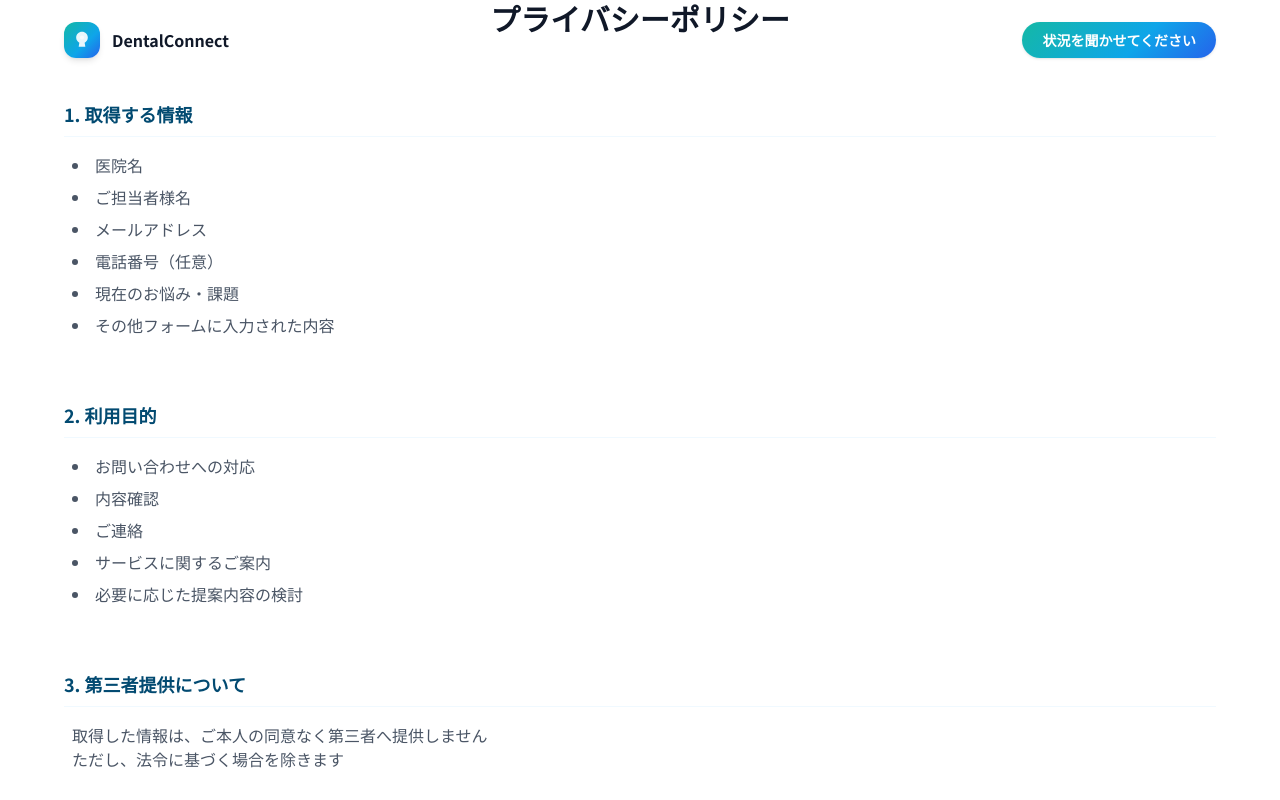
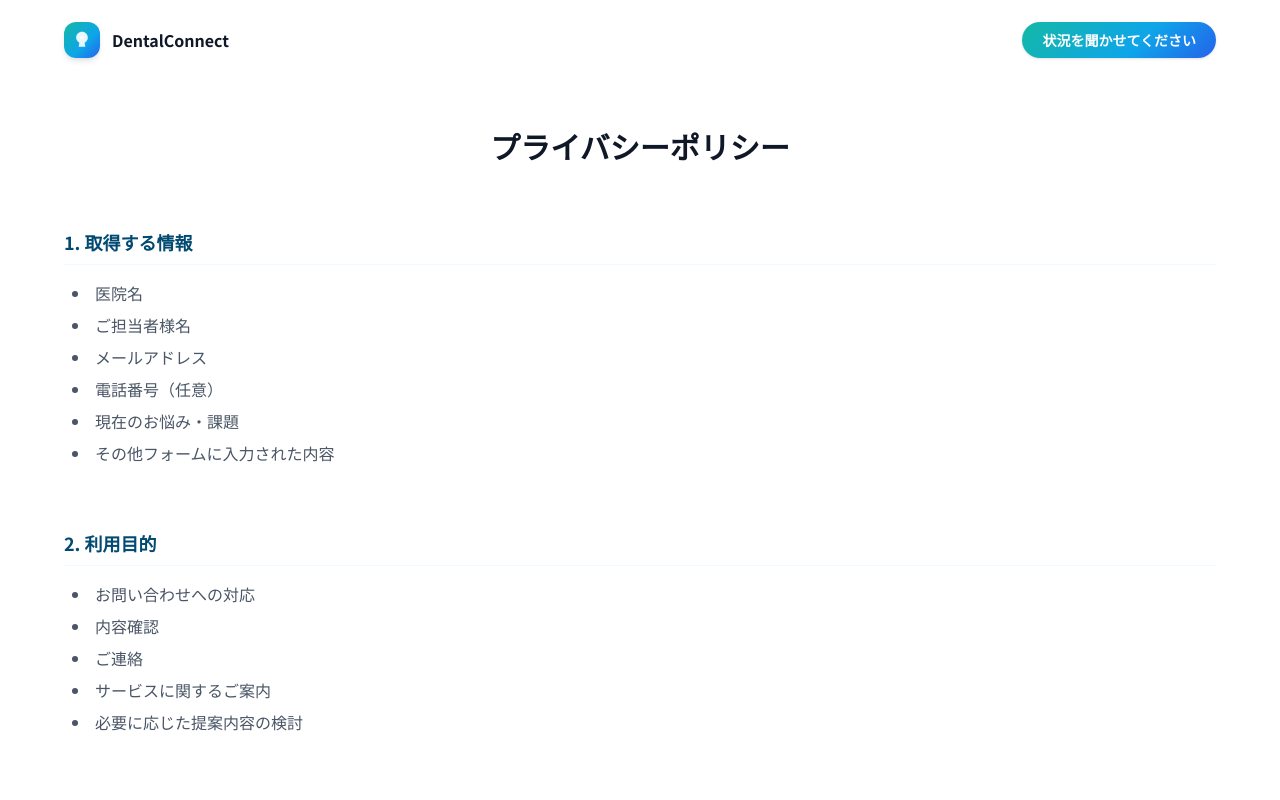
Before and after one commit to uw1g48h31wj4xxa33ffa-eng/reserve-pro-dashboard, a Next.js app in the folder LP/dental-lp/: page /privacy in a window 1280 px wide. Shown: the top 800 px of the page. Built offline with nearby package versions, Linux system fonts and the light colour scheme.

Commit message:
Fix vertical alignment of privacy policy title

```diff
--- a/LP/dental-lp/app/privacy/page.tsx
+++ b/LP/dental-lp/app/privacy/page.tsx
@@ -11,7 +11,8 @@ export default function PrivacyPage() {
     <main className="min-h-screen bg-white">
       <Header />
 
-      <div className="pt-32 pb-24 container-lg max-w-3xl">
+      <div className="h-24 md:h-32"></div>
+      <div className="pb-24 container-lg max-w-3xl">
         <h1 className="text-2xl md:text-3xl font-bold text-gray-900 mb-16 text-center">
           プライバシーポリシー
         </h1>
```
